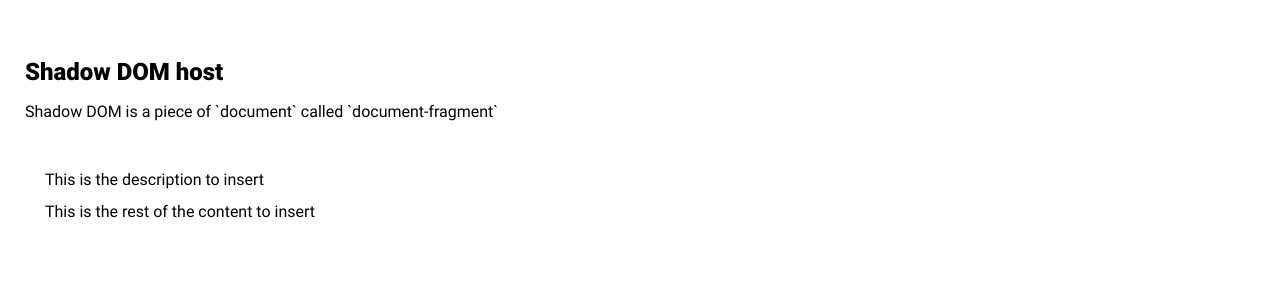
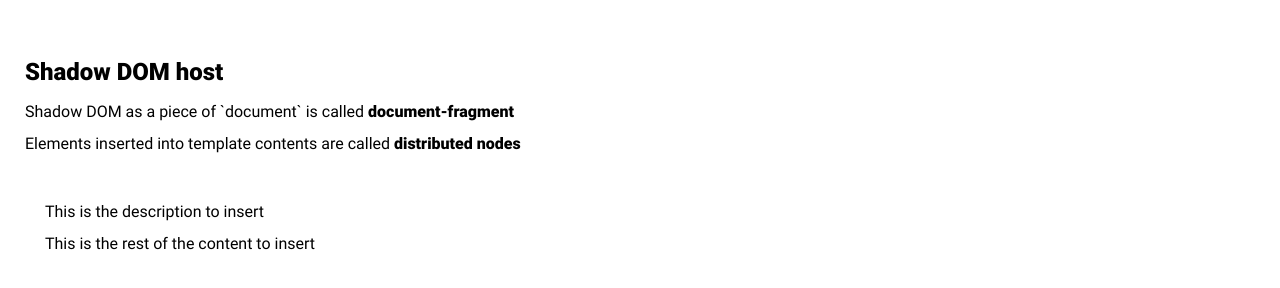
Before and after one commit to pawtwa/web-components-1, a website built with webpack: page src/index.html in a window 1280 px wide. Shown: the part 156-444 px from the top of the page. Built offline with nearby package versions, Linux system fonts and the light colour scheme.

Commit message:
Show some knowledge pieces on the page

```diff
--- a/src/index.html
+++ b/src/index.html
@@ -36,7 +36,8 @@
 <main>
     <h2 class="section-head">Shadow DOM host</h2>
     <div id="alert-box"></div>
-    <p>Shadow DOM is a piece of `document` called `document-fragment`</p>
+    <p>Shadow DOM as a piece of `document` is called <strong>document-fragment</strong></p>
+    <p>Elements inserted into template contents are called <strong>distributed nodes</strong></p>
     <div id="shadow-dom-host" class="custom-elements">
         <shadow-dom-host>
             <p class="description">This is the description to insert</p>
```
